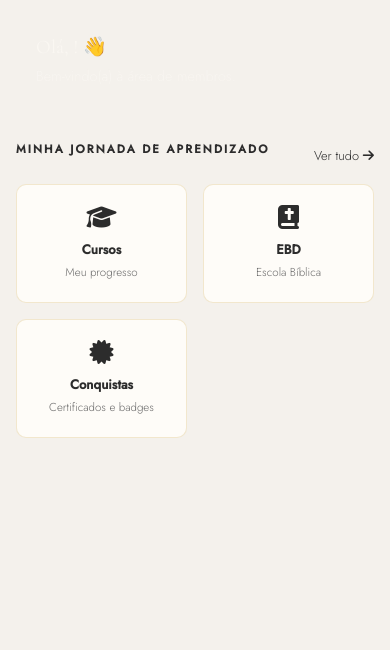
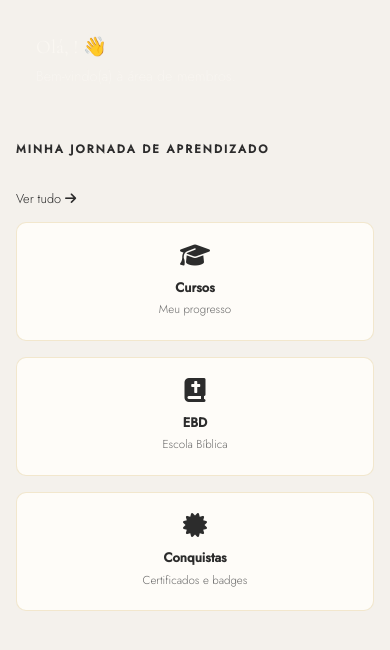
Before and after one commit to HerbertMesquitaDev/church_project, a Django app: template members/templates/members/dashboard.html in a window 390 px wide. Shown: the part 115-765 px from the top of the page. Run offline with Django 5.2, Linux system fonts and the light colour scheme; the template is opened without the code that fills it, so the values that code supplies are empty; parts of the project's set-up code (start-up, migrations or seed data) failed here and were passed over.

Commit message:
Correção Mobile

```diff
--- a/core/templates/core/base.html
+++ b/core/templates/core/base.html
@@ -32,7 +32,7 @@
     <meta name="apple-mobile-web-app-capable" content="yes">
     <meta name="apple-mobile-web-app-status-bar-style" content="black-translucent">
     <meta name="apple-mobile-web-app-title" content="{{ site_settings.church_name|truncatewords:2 }}">
-    <link rel="manifest" href="{% static 'manifest.json' %}?v=20260622">
+    <link rel="manifest" href="{% static 'manifest.json' %}?v=20260623">
 
     <link rel="icon" type="image/x-icon" href="{% static 'img/favicon.ico' %}">
     <link rel="icon" type="image/png" sizes="32x32" href="{% static 'img/logo_icone.png' %}">
@@ -44,7 +44,7 @@
     <link href="https://fonts.googleapis.com/css2?family=Cormorant+Garamond:ital,wght@0,300;0,400;0,500;0,600;1,300;1,400&family=Jost:wght@300;400;500&display=swap" rel="stylesheet">
     <link rel="stylesheet" href="https://cdn.jsdelivr.net/npm/bootstrap@5.3.3/dist/css/bootstrap.min.css">
     <link rel="stylesheet" href="https://cdnjs.cloudflare.com/ajax/libs/font-awesome/6.4.0/css/all.min.css">
-    <link rel="stylesheet" href="{% static 'css/style.css' %}?v=20260622">
+    <link rel="stylesheet" href="{% static 'css/style.css' %}?v=20260623">
     <style>
         :root {
             --gold: {{ site_settings.color_primary }};
@@ -209,7 +209,7 @@
 })();
 </script>
 <script src="https://cdn.jsdelivr.net/npm/bootstrap@5.3.3/dist/js/bootstrap.bundle.min.js"></script>
-<script src="{% static 'js/main.js' %}?v=20260622"></script>
+<script src="{% static 'js/main.js' %}?v=20260623"></script>
 <script>
 document.getElementById('themeToggle').addEventListener('click', function(){
   var current = document.documentElement.getAttribute('data-theme');
--- a/members/templates/members/base_members.html
+++ b/members/templates/members/base_members.html
@@ -9,7 +9,7 @@
     <meta name="apple-mobile-web-app-capable" content="yes">
     <meta name="apple-mobile-web-app-status-bar-style" content="black-translucent">
     <meta name="apple-mobile-web-app-title" content="{{ site_settings.church_name|truncatewords:2 }}">
-    <link rel="manifest" href="{% static 'manifest.json' %}?v=20260622">
+    <link rel="manifest" href="{% static 'manifest.json' %}?v=20260623">
     <title>{% block title %}Área de Membros{% endblock %} — {{ site_settings.church_name }}</title>
     <meta name="description" content="{% block meta_description %}Área exclusiva para membros de {{ site_settings.church_name }}{% endblock %}">
     <meta name="robots" content="noindex, nofollow">
@@ -19,8 +19,8 @@
     <link rel="preconnect" href="https://fonts.googleapis.com">
     <link href="https://fonts.googleapis.com/css2?family=Cormorant+Garamond:ital,wght@0,300;0,400;0,500;0,600;1,300&family=Jost:wght@300;400;500&display=swap" rel="stylesheet">
     <link rel="stylesheet" href="https://cdnjs.cloudflare.com/ajax/libs/font-awesome/6.4.0/css/all.min.css">
-    <link rel="stylesheet" href="{% static 'css/style.css' %}?v=20260622">
-    <link rel="stylesheet" href="{% static 'css/members.css' %}?v=20260622">
+    <link rel="stylesheet" href="{% static 'css/style.css' %}?v=20260623">
+    <link rel="stylesheet" href="{% static 'css/members.css' %}?v=20260623">
     <style>
         :root {
             --gold: {{ site_settings.color_primary }};
--- a/members/templates/members/dashboard.html
+++ b/members/templates/members/dashboard.html
@@ -1,6 +1,68 @@
 {% extends 'members/base_members.html' %}
 {% block title %}Dashboard{% endblock %}
 {% block page_title %}Dashboard{% endblock %}
+
+{% block extra_css %}
+<style>
+.dash-section-head {
+    display: flex;
+    justify-content: space-between;
+    align-items: center;
+    gap: 1rem;
+    margin-top: 2.5rem;
+    margin-bottom: 1rem;
+}
+.dash-section-head.compact { margin-top: 2rem; }
+.dash-section-head-meta {
+    display: flex;
+    align-items: center;
+    gap: 1rem;
+}
+.dash-summary-row {
+    padding: .75rem 1.1rem;
+    border-top: 1px solid var(--border);
+    display: flex;
+    justify-content: space-between;
+    align-items: center;
+    gap: .75rem;
+}
+.dash-empty-item {
+    justify-content: center;
+    color: var(--text-muted);
+    font-size: .85rem;
+    padding: 1.5rem;
+}
+.dash-student-grid {
+    display: grid;
+    grid-template-columns: repeat(auto-fit, minmax(160px, 1fr));
+    gap: 1rem;
+    margin-top: .75rem;
+}
+.crud-group-wide { grid-column: 1 / -1; }
+.crud-group-title-between { justify-content: space-between; }
+
+@media (max-width: 768px) {
+    .dash-section-head,
+    .dash-section-head-meta,
+    .dash-summary-row {
+        flex-direction: column;
+        align-items: flex-start;
+    }
+    .dash-section-head,
+    .dash-section-head.compact {
+        margin-top: 1.75rem;
+        margin-bottom: .75rem;
+    }
+    .crud-group-wide { grid-column: auto; }
+    .crud-group-title-between {
+        flex-wrap: wrap;
+        gap: .5rem;
+    }
+    .dash-student-grid { grid-template-columns: 1fr; }
+    .offering-chart-wrap { padding: .85rem .85rem .65rem !important; }
+}
+</style>
+{% endblock %}
 
 {% block content %}
 
@@ -62,14 +124,14 @@
 </div>
 
 {% if offering_monthly_json %}
-<div style="display:flex;justify-content:space-between;align-items:center;margin-top:2.5rem;margin-bottom:1rem;">
+<div class="dash-section-head">
     <div class="section-label-sm">Contribuições — Últimos 6 meses</div>
-    <div style="display:flex;align-items:center;gap:1rem;">
+    <div class="dash-section-head-meta">
         <span style="font-size:.82rem;color:var(--text-muted)">Este mês: <strong style="color:var(--gold-dark)">R$ {{ total_month_offering|floatformat:2 }}</strong></span>
         <a href="{% url 'offering_manage' %}" style="font-size:.8rem;color:var(--gold-dark);text-decoration:none">Ver completo <i class="fa fa-arrow-right"></i></a>
     </div>
 </div>
-<div class="offering-chart-wrap" style="padding:1rem 1.5rem .75rem;">
+<div class="offering-chart-wrap">
     <canvas id="dashOfferingChart" height="70"></canvas>
 </div>
 {% endif %}
@@ -186,10 +248,10 @@
         </div>
     </div>
 
-    <div class="crud-group" style="grid-column: 1 / -1;">
-        <div class="crud-group-title" style="justify-content:space-between;">
+    <div class="crud-group crud-group-wide">
+        <div class="crud-group-title crud-group-title-between">
             <span><i class="fa fa-photo-film"></i> Midiateca</span>
-            <a href="{% url 'media_create' %}" class="crud-new-btn" title="Novo item" style="margin-left:auto;" onclick="event.stopPropagation()"><i class="fa fa-plus"></i> Novo</a>
+            <a href="{% url 'media_create' %}" class="crud-new-btn" title="Novo item"><i class="fa fa-plus"></i> Novo</a>
         </div>
 
         {% if recent_media %}
@@ -244,13 +306,13 @@
                 </tbody>
             </table>
         </div>
-        <div style="padding:.75rem 1.1rem;border-top:1px solid var(--border);display:flex;justify-content:space-between;align-items:center;">
+        <div class="dash-summary-row">
             <span style="font-size:.78rem;color:var(--text-muted)">{{ total_media }} item{{ total_media|pluralize }} publicado{{ total_media|pluralize }} no total</span>
             <a href="{% url 'media_manage' %}" style="font-size:.8rem;color:var(--gold-dark);text-decoration:none">Ver todos <i class="fa fa-arrow-right"></i></a>
         </div>
         {% else %}
         <div class="crud-items">
-            <div class="crud-item" style="justify-content:center;color:var(--text-muted);font-size:.85rem;padding:1.5rem;">
+            <div class="crud-item dash-empty-item">
                 <i class="fa fa-photo-film" style="margin-right:.5rem;opacity:.4"></i> Nenhum item na midiateca ainda.
                 <a href="{% url 'media_create' %}" style="margin-left:.5rem;color:var(--gold-dark)">Adicionar o primeiro</a>
             </div>
@@ -322,7 +384,7 @@
 </div>
 
 {% if new_members %}
-<div style="display:flex;justify-content:space-between;align-items:center;margin-top:2.5rem;">
+<div class="dash-section-head">
     <div class="section-label-sm">Novos Membros (últimos 30 dias)</div>
     <a href="{% url 'members_manage' %}" style="font-size:.8rem;color:var(--gold-dark);text-decoration:none">Ver todos <i class="fa fa-arrow-right"></i></a>
 </div>
@@ -363,11 +425,11 @@
 {% endif %}{# end staff/admin block #}
 
 {% if not request.user.is_staff and not request.user.is_superuser %}
-<div style="display:flex;justify-content:space-between;align-items:center;margin-top:2rem">
+<div class="dash-section-head compact">
   <div class="section-label-sm">Minha Jornada de Aprendizado</div>
   <a href="{% url 'student_profile' %}" style="font-size:.8rem;color:var(--gold-dark);text-decoration:none">Ver tudo <i class="fa fa-arrow-right"></i></a>
 </div>
-<div style="display:grid;grid-template-columns:repeat(auto-fit,minmax(160px,1fr));gap:1rem;margin-top:.75rem">
+<div class="dash-student-grid">
   <a href="{% url 'course_list' %}" style="background:var(--card-bg,#fff);border:1px solid var(--border);border-radius:10px;padding:1.25rem 1rem;text-align:center;text-decoration:none;display:block">
     <i class="fa fa-graduation-cap" style="font-size:1.5rem;color:var(--gold-dark);display:block;margin-bottom:.4rem"></i>
     <span style="font-size:.82rem;font-weight:600;color:var(--text-heading)">Cursos</span>
@@ -450,7 +512,7 @@
 {% endif %}
 
 {% if upcoming_events %}
-<div style="display:flex;justify-content:space-between;align-items:center;margin-top:2.5rem;">
+<div class="dash-section-head">
     <div class="section-label-sm">Próximos Eventos</div>
     {% if request.user.is_staff or request.user.is_superuser %}
     <a href="{% url 'event_manage' %}" style="font-size:.8rem;color:var(--gold-dark);text-decoration:none">Ver agenda completa <i class="fa fa-arrow-right"></i></a>
--- a/static/css/members.css
+++ b/static/css/members.css
@@ -261,6 +261,7 @@
   display: flex;
   flex-direction: column;
   min-height: 100vh;
+  min-width: 0;
 }
 
 .members-topbar {
@@ -317,6 +318,7 @@
 .members-content {
   padding: 2rem;
   flex: 1;
+  min-width: 0;
 }
 
 /* ── ALERTS ─────────────────────────────── */
--- a/static/sw.js
+++ b/static/sw.js
@@ -3,8 +3,8 @@
  * Estratégia: Cache First para assets estáticos, Network First para páginas
  */
 
-const CACHE_NAME    = 'portal-igreja-v2';
-const STATIC_CACHE  = 'portal-static-v2';
+const CACHE_NAME    = 'portal-igreja-v3';
+const STATIC_CACHE  = 'portal-static-v3';
 
 // Assets que sempre ficam em cache (shell do app)
 const SHELL_ASSETS = [
--- a/superadmin/templates/superadmin/base_superadmin.html
+++ b/superadmin/templates/superadmin/base_superadmin.html
@@ -9,7 +9,7 @@
   <meta name="apple-mobile-web-app-capable" content="yes">
   <meta name="apple-mobile-web-app-status-bar-style" content="black-translucent">
   <meta name="apple-mobile-web-app-title" content="Igreja Admin">
-  <link rel="manifest" href="{% static 'manifest.json' %}?v=20260622">
+  <link rel="manifest" href="{% static 'manifest.json' %}?v=20260623">
   <title>{% block title %}Super Admin{% endblock %} — Painel Central</title>
   <link rel="stylesheet" href="https://cdnjs.cloudflare.com/ajax/libs/font-awesome/6.4.0/css/all.min.css">
   <link href="https://fonts.googleapis.com/css2?family=Jost:wght@300;400;500;600&display=swap" rel="stylesheet">
```
